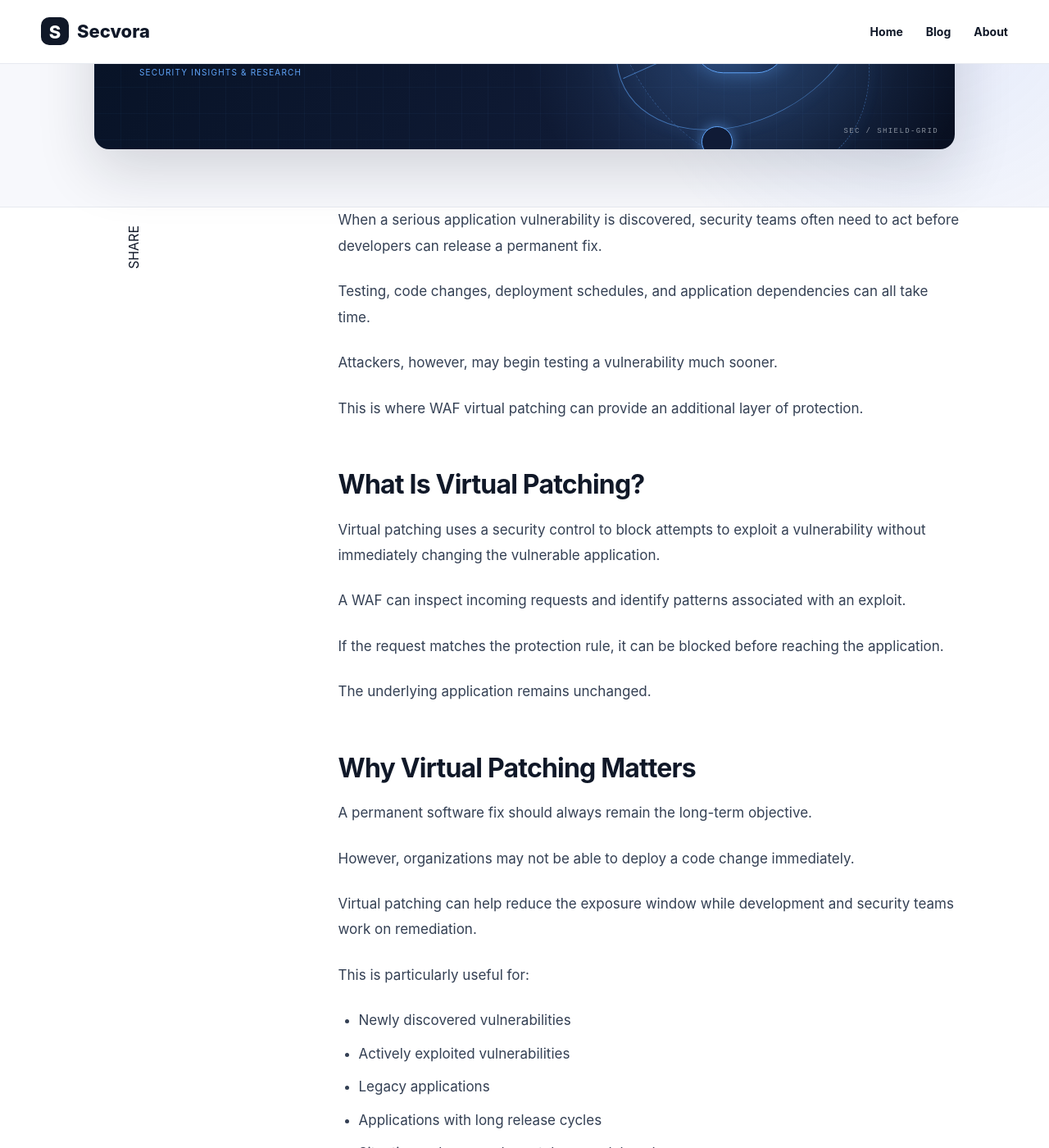
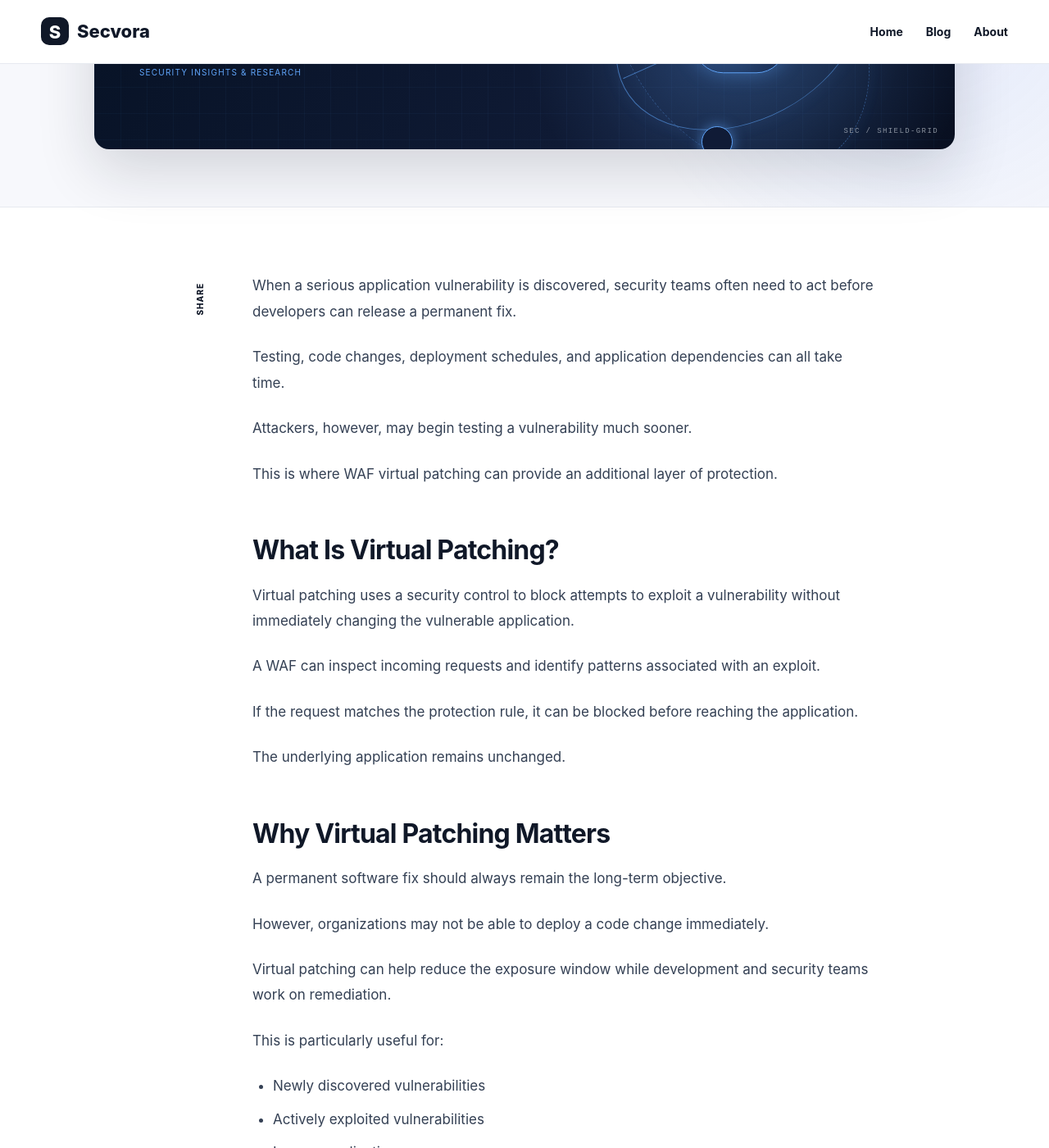
Before and after one commit to prasadprechu/Secvora, a Jekyll site: the page built from _posts/2026-10-06-waf-virtual-patching.md, in a window 1280 px wide and 1400 px high, scrolled down 745 px. Shown: the whole window at 82% size. Built offline with Jekyll 4.4.1, drawn with Linux system fonts in a browser that asks for light colours; comment, search, counter and statistics services are not loaded.

Commit message:
Update style.css

```diff
--- a/assets/css/style.css
+++ b/assets/css/style.css
@@ -1643,12 +1643,68 @@ font-weight: 850;
 ARTICLE LAYOUT
 ========================= */
 
+/* =========================
+ARTICLE LAYOUT: SHARE + CONTENT
+========================= */
+
 .article-layout {
   display: grid;
-grid-template-columns: 230px minmax(0, 760px);
-gap: 75px;
+  grid-template-columns: 64px minmax(0, 760px);
+  column-gap: 32px;
   justify-content: center;
+  align-items: stretch;
   padding: 80px 0 90px;
+}
+
+/* Share column */
+.article-layout > .share-bar-container {
+  position: relative;
+  width: auto;
+  min-width: 0;
+  margin: 0;
+  padding: 0;
+  align-self: stretch;
+}
+
+/* Sticky vertical share buttons */
+.article-layout .secvora-share-bar {
+  position: sticky;
+  top: 100px;
+  z-index: 50;
+  display: flex;
+  flex-direction: column;
+  flex-wrap: nowrap;
+  align-items: center;
+  justify-content: flex-start;
+  width: 64px;
+  box-sizing: border-box;
+  gap: 10px;
+  padding: 12px 4px;
+  margin: 0;
+}
+
+/* Share label */
+.article-layout .share-bar-label {
+  display: block;
+  margin: 0 0 4px;
+  font-size: 10px;
+  font-weight: 800;
+  letter-spacing: 1px;
+  writing-mode: vertical-rl;
+  transform: rotate(180deg);
+}
+
+/* Share icons */
+.article-layout .secvora-share-bar > a {
+  display: block;
+  float: none;
+  margin: 0;
+}
+
+/* Article content column */
+.article-layout > .article-content {
+  grid-column: 2;
+  min-width: 0;
 }
 
 /* =========================
@@ -1926,11 +1982,36 @@ ARTICLE RESPONSIVE
 padding: 65px 0 55px;
 }
 
+
 .article-layout {
   grid-template-columns: 1fr;
-gap: 20px;
+  row-gap: 20px;
   padding: 60px 0 70px;
 }
+
+.article-layout > .share-bar-container {
+  grid-column: 1;
+}
+
+.article-layout .secvora-share-bar {
+  position: static;
+  flex-direction: row;
+  flex-wrap: wrap;
+  justify-content: flex-start;
+  width: 100%;
+  gap: 10px;
+  padding: 8px 0;
+}
+
+.article-layout .share-bar-label {
+  writing-mode: horizontal-tb;
+  transform: none;
+}
+
+.article-layout > .article-content {
+  grid-column: 1;
+}
+
 
 .article-sidebar {
 order: 0;
@@ -3147,70 +3228,3 @@ grid-template-columns: 1fr;
     font-size: 7px;
   }
 }
-
-
-
-/* Fix excessive spacing below the vertical share bar */
-.share-bar-container {
-  position: sticky;
-  top: 100px;
-  z-index: 50;
-  width: fit-content;
-  margin: 12px 0 16px 24px !important;
-  padding: 0 !important;
-  height: auto !important;
-  min-height: 0 !important;
-}
-
-.share-bar-container .secvora-share-bar {
-  display: flex !important;
-  flex-direction: column !important;
-  flex-wrap: nowrap !important;
-  align-items: center !important;
-  justify-content: flex-start !important;
-  width: 64px !important;
-  height: auto !important;
-  min-height: 0 !important;
-  gap: 8px !important;
-  padding: 10px 6px !important;
-  margin: 0 !important;
-}
-
-.share-bar-container .share-bar-label {
-  writing-mode: vertical-rl !important;
-  transform: rotate(180deg) !important;
-  margin: 0 0 4px !important;
-}
-
-.share-bar-container .secvora-share-bar > a {
-  display: block !important;
-  margin: 0 !important;
-  float: none !important;
-}
-
-/* Keep article content layout intact */
-.article-layout {
-  margin-top: 0 !important;
-  padding-top: 0 !important;
-}
-
-@media (max-width: 600px) {
-  .share-bar-container {
-    width: 100%;
-    margin: 10px 0 14px !important;
-  }
-
-  .share-bar-container .secvora-share-bar {
-    flex-direction: row !important;
-    flex-wrap: wrap !important;
-    width: 100% !important;
-    justify-content: center !important;
-  }
-
-  .share-bar-container .share-bar-label {
-    writing-mode: horizontal-tb !important;
-    transform: none !important;
-    width: 100%;
-    text-align: center;
-  }
-}
```
Lines whose indentation alone changed are shown as unchanged.
